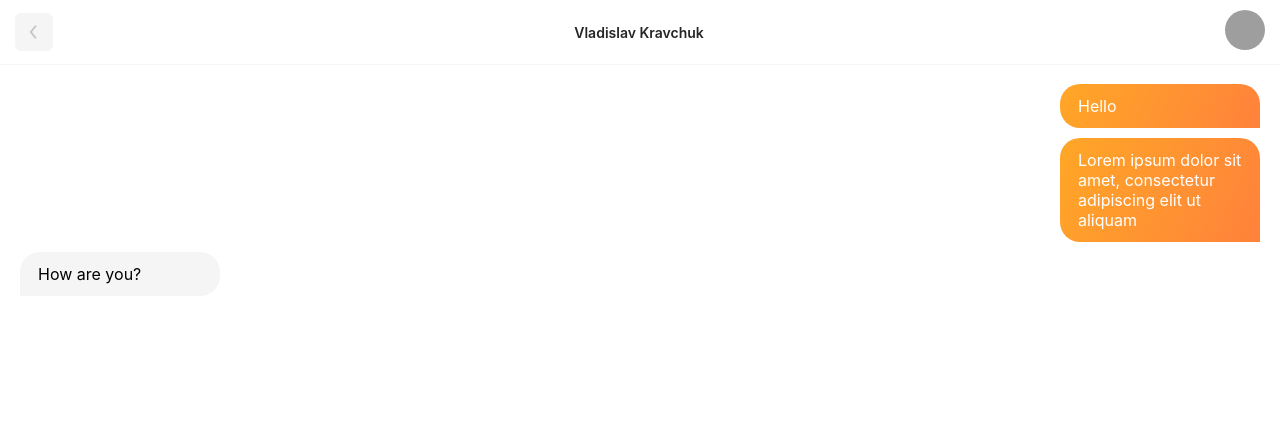
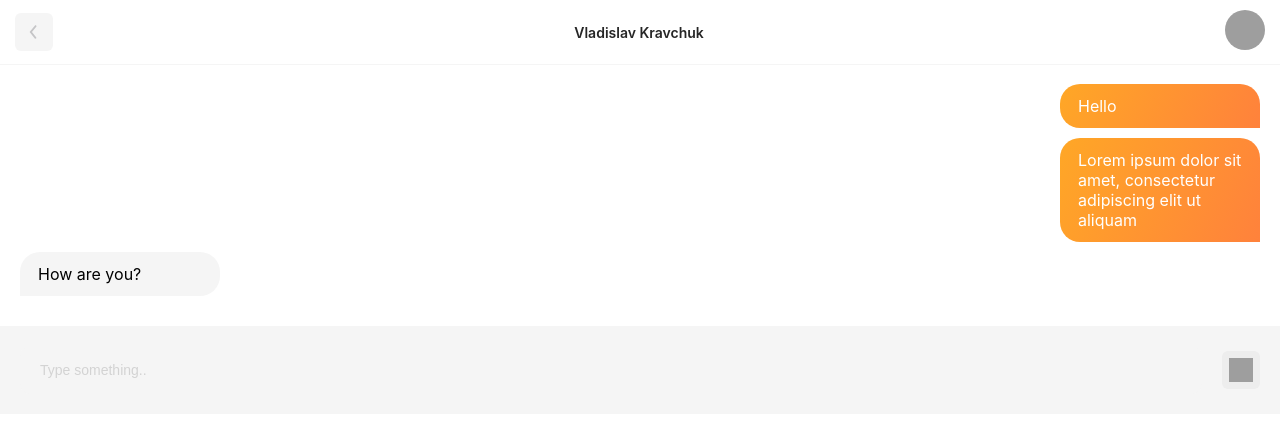
Before and after one commit to kravchuk21/FeedBack-frontend, a Next.js app: page /dialog/123k21m1123ouawe in a window 1280 px wide. Shown: the top 428 px of the page. Built offline with nearby package versions, Linux system fonts and the light colour scheme; grey boxes are pictures that could not be loaded.

Commit message:
Dialog Input

```diff
--- /dev/null
+++ b/components/DialogInput/DialogInput.module.css
@@ -0,0 +1,15 @@
+.dialogInputBlock {
+    background: var(--light-gray);
+    display: flex;
+    align-items: center;
+    padding: 20px;
+}
+
+.dialogInput {
+    margin-right: 20px;
+    flex: 1;
+}
+
+.dialogInputIconButton {
+    background: var(--white-gray);
+}
--- /dev/null
+++ b/components/DialogInput/index.tsx
@@ -0,0 +1,15 @@
+import React from 'react';
+import Input from "../Input";
+import IconButton from "../IconButton";
+import styles from "./DialogInput.module.css";
+
+const DialogInput = () => {
+    return (
+        <div className={styles.dialogInputBlock}>
+            <Input className={styles.dialogInput} placeholder='Type something..'/>
+            <IconButton className={styles.dialogInputIconButton} iconPath='/assets/icons/send.svg'/>
+        </div>
+    );
+};
+
+export default DialogInput;
--- a/pages/dialog/[id].tsx
+++ b/pages/dialog/[id].tsx
@@ -6,6 +6,7 @@ import IconButton from '../../components/IconButton'
 import Header from '../../layout/Header'
 import Bubble from "../../components/Bubble";
 import styles from "../../styles/Dialog.module.css";
+import DialogInput from "../../components/DialogInput";
 
 const Dialog: NextPage = () => {
     const router = useRouter()
@@ -30,6 +31,7 @@ const Dialog: NextPage = () => {
                 <Bubble text="Lorem ipsum dolor sit amet, consectetur adipiscing elit ut aliquam" isMe/>
                 <Bubble text="How are you?" isMe={false}/>
             </div>
+            <DialogInput/>
         </div>
     )
 }
--- a/styles/variables.css
+++ b/styles/variables.css
@@ -4,5 +4,6 @@
     --black: #262626;
     --light-gray: #F5F5F5;
     --gray: #d3d3d3;
+    --white-gray: #ededed;
     --white: #FFFFFF;
 }
```
Also changed, not shown: components/DialogItem/index.tsx (indentation only).
